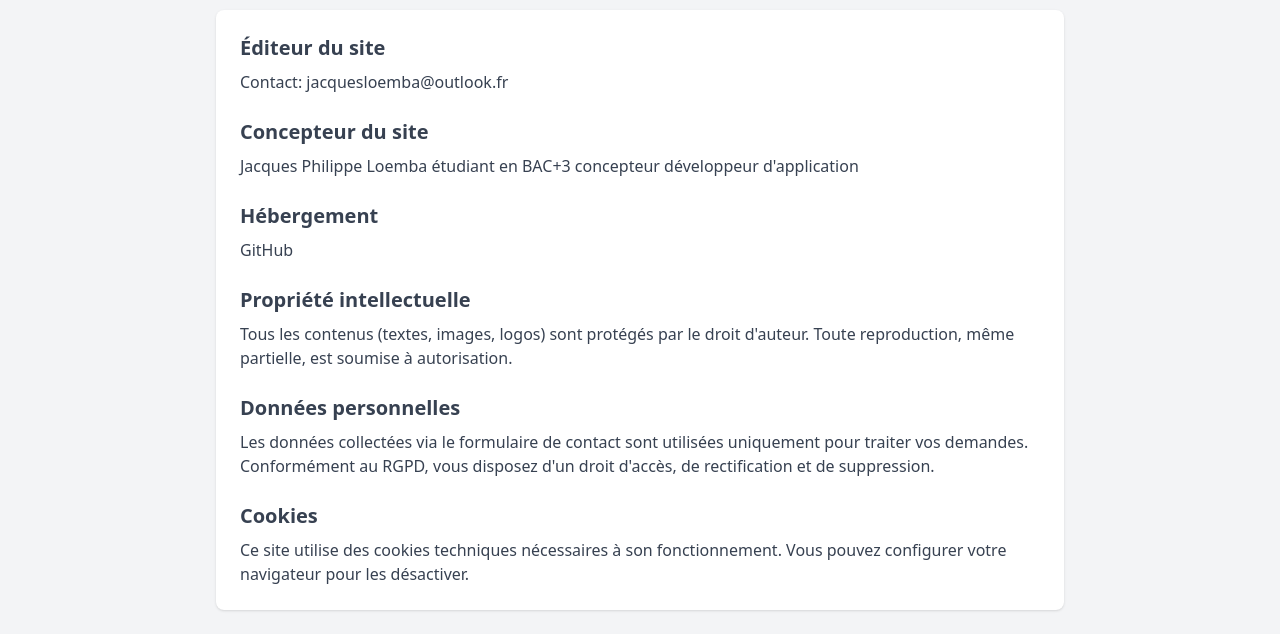
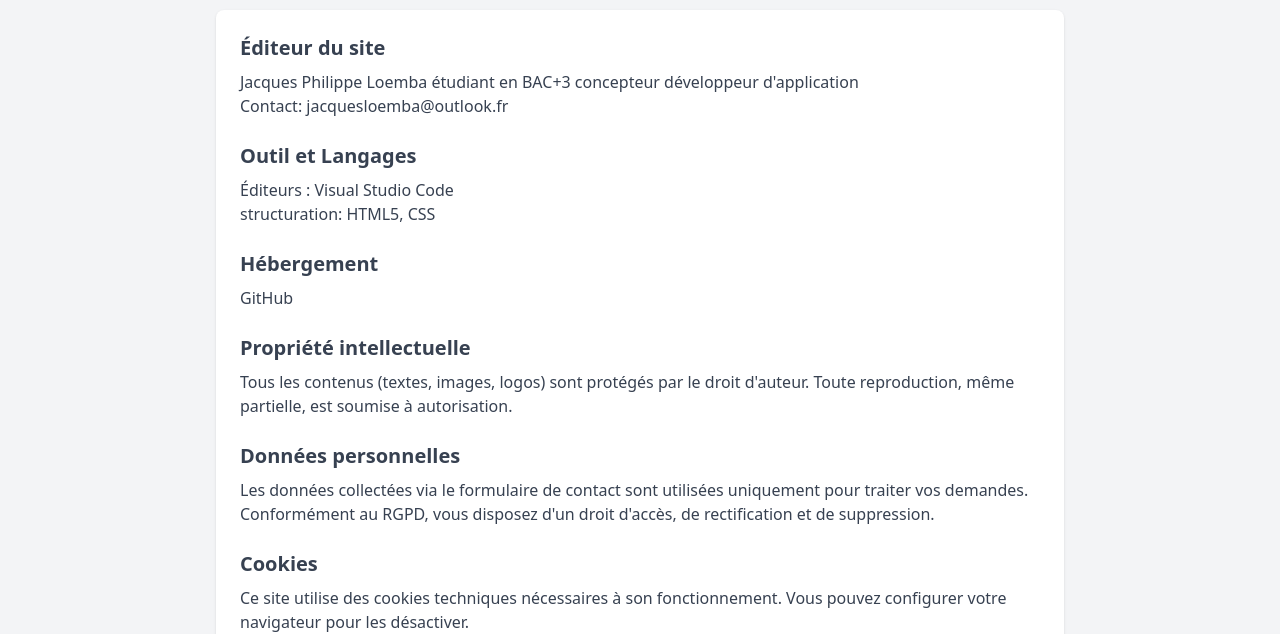
Before and after one commit to Jacque004/HelloShop, a plain HTML site: page mentions-legales.html in a window 1280 px wide. Shown: the part 166-800 px from the top of the page. Drawn offline with nearby package versions, Linux system fonts and the light colour scheme.

Commit message:
Update mentions-legales.html

```diff
--- a/mentions-legales.html
+++ b/mentions-legales.html
@@ -51,11 +51,13 @@
             <div class="space-y-6 text-gray-700 bg-white p-6 rounded-lg shadow">
                 <section>
                     <h2 class="text-xl font-semibold mb-2">Éditeur du site</h2>
+                     <p>Jacques Philippe Loemba étudiant en BAC+3 concepteur développeur d'application</p>
                     <p>Contact: jacquesloemba@outlook.fr </p>
                 </section>
                 <section>
-                    <h2 class="text-xl font-semibold mb-2">Concepteur du site</h2>
-                    <p>Jacques Philippe Loemba étudiant en BAC+3 concepteur développeur d'application</p>
+                    <h2 class="text-xl font-semibold mb-2">Outil et Langages</h2>
+                    <p>Éditeurs : Visual Studio Code</p>
+                    <p>structuration: HTML5, CSS</p>
                 </section>
                 <section>
                     <h2 class="text-xl font-semibold mb-2">Hébergement</h2>
```
